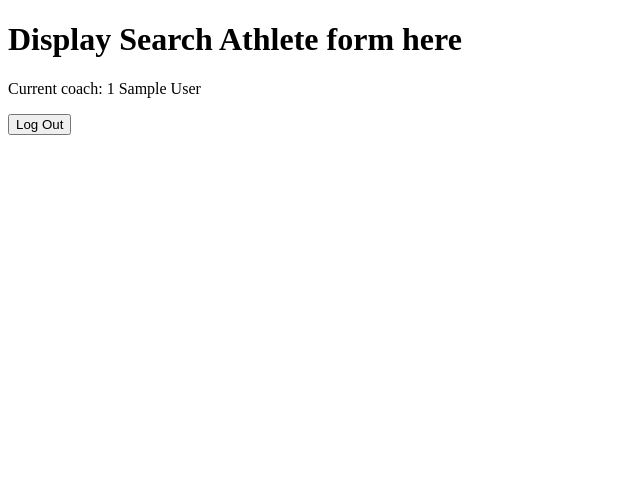
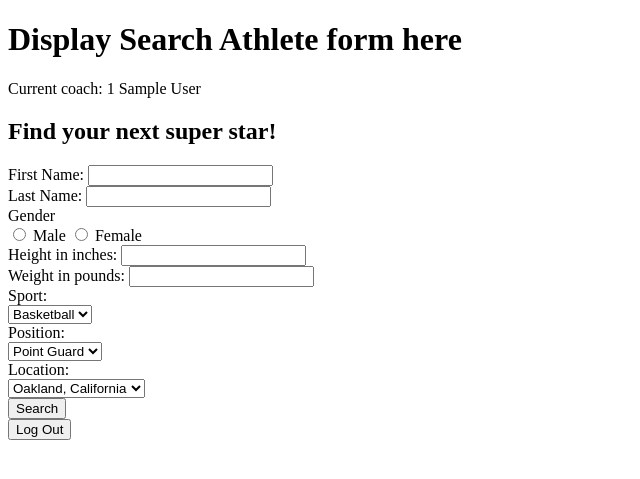
Before and after one commit to iareadrian/HB-college-athlete-recruiting, a Flask app: template templates/search-students.html in a window 1280 px wide. Shown: the top 479 px of the page, without its empty margins (0-640 px from the left). Run offline with Flask 2, Linux system fonts and the light colour scheme; the template is opened without the code that fills it: values that come from a table or form of the project are taken from there, others are empty; tables that the repository leaves empty hold one stand-in row (values such as "Sample post").

Commit message:
Completed search students form

```diff
--- a/server.py
+++ b/server.py
@@ -183,7 +183,8 @@ def show_coach_profile():
 def show_search():
     '''Displays search page'''
 
-    # TODO:  create search page html and finish route
+    # TODO:  create routes that execute a search and display results
+    # TODO:  finish search student form
     user_type = session.get('user_type')
 
     if user_type == 'student':
--- a/templates/search-students.html
+++ b/templates/search-students.html
@@ -8,6 +8,59 @@
     Current coach:  {{ coach.coach_id }} {{ coach.fname }} {{ coach.lname }}
 </p>
 
+<h2>Find your next super star!</h2>
+
+<form action="/search">
+    <div>
+        <label for="fname">First Name:</label>
+        <input type="text" id="fname" name="lname">
+    </div>
+    <div>
+        <label for="lname">Last Name:</label>
+        <input type="text" id="lname" name="lname">
+    </div>
+    <label for="gender">Gender</label>
+    <div id="gender">
+        <input type="radio" name="gender" value="male" id="male">
+        <label for="male">Male</label>
+
+        <input type="radio" name="gender" value="female" id="female">
+        <label for="female">Female</label>
+    </div>
+    <div>
+        <label for="height">Height in inches:</label>
+        <input type="text" id="height" name="height">
+    </div>
+    <div>
+        <label for="weight">Weight in pounds:</label>
+        <input type="text" id="weight" name="weight">
+    </div>
+    <label for="sport">Sport:</label>
+    <div id="sport">
+        <select name="sport" id="sport">
+            <option value="basketball">Basketball</option>
+        </select>
+    </div>
+    <label for="position">Position:</label>
+    <div id="position">
+        <select name="position" id="position">
+            <option value="1">Point Guard</option>
+        </select>
+    </div>
+    <label for="location">Location:</label>
+    <div id="location">
+        <select name="location" id="location">
+            <option value="1">Oakland, California</option>
+            <option value="2">Berkeley, California</option>
+        </select>
+    </div>
+</form>
+
+<!--Placeholder: create a route for search results-->
+<form action="/search">
+    <input type="submit" value="Search">
+</form>
+
 <form action="/logout", method="POST">
     <input type="submit" value="Log Out">
 </form>
```
Also changed, not shown: templates/search-coaches.html (+6 -2 lines).
